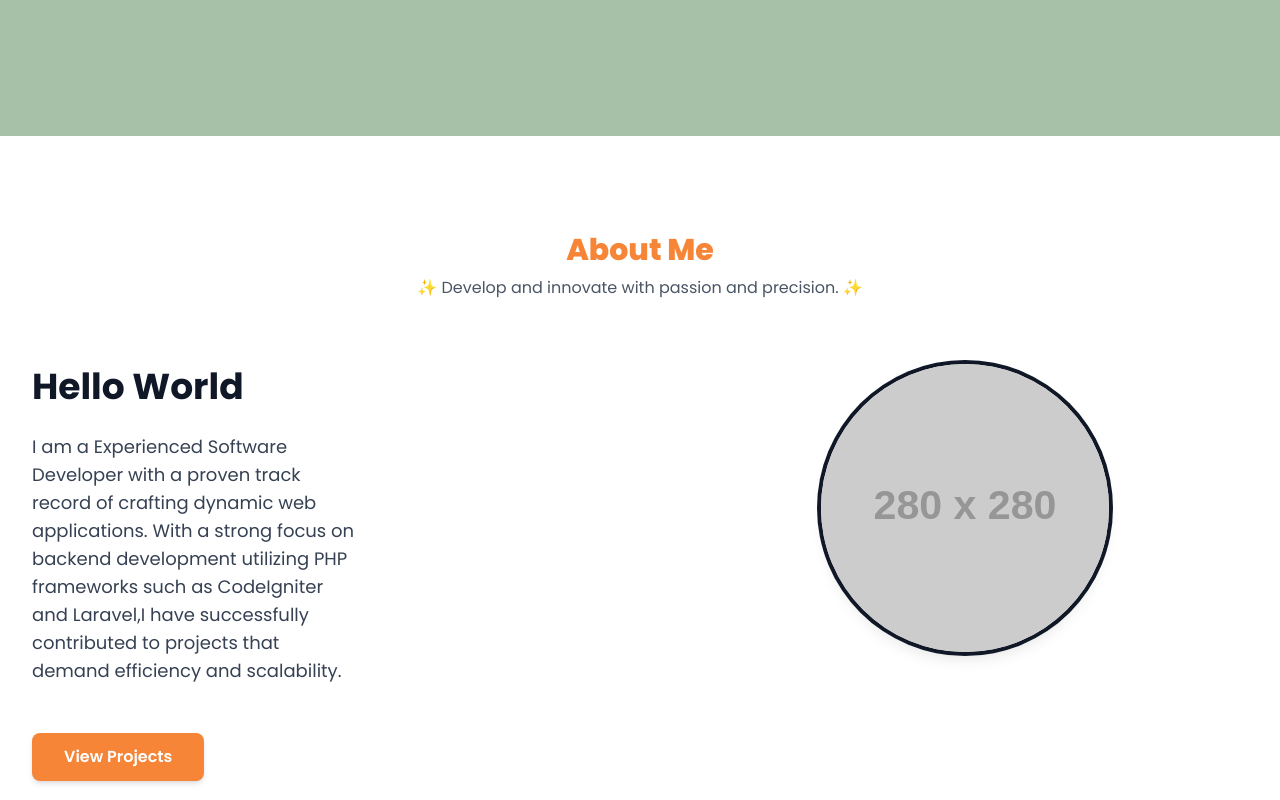
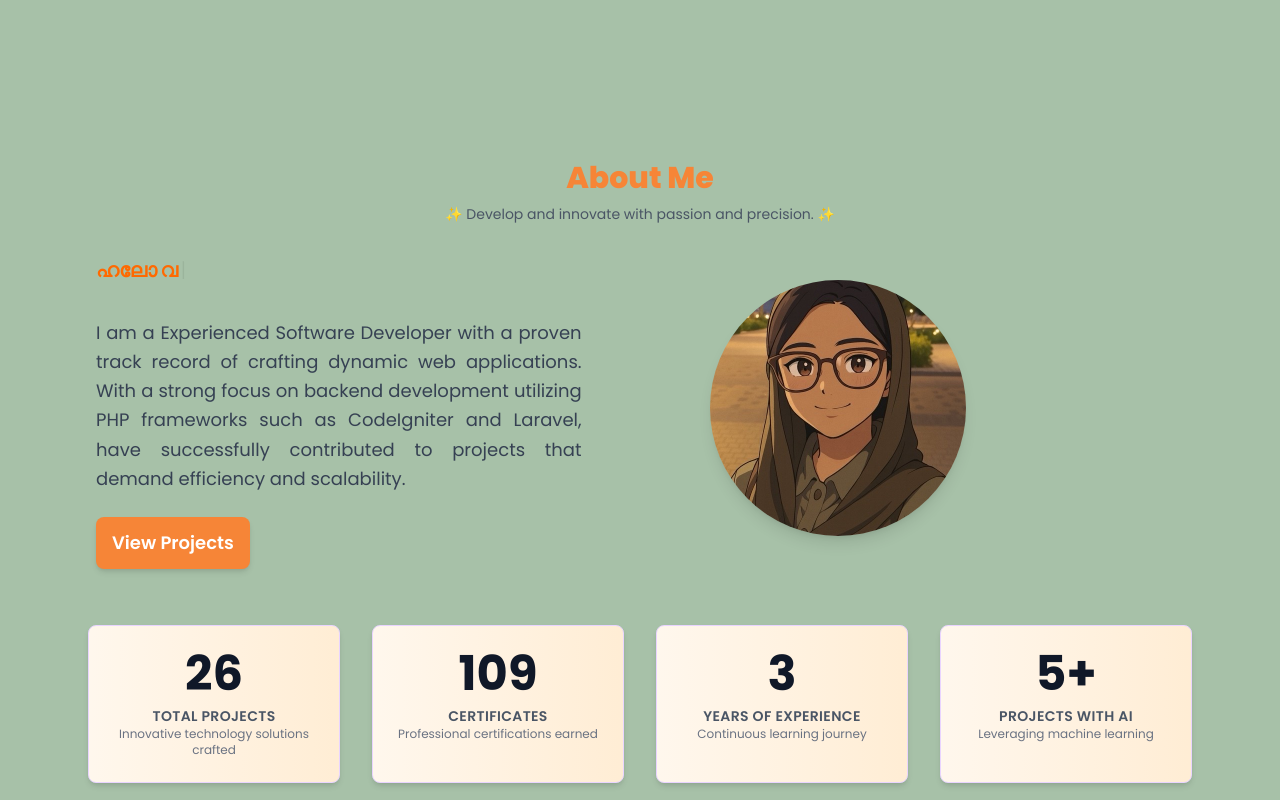
Before and after one commit to jasna18/vue-portfolio-new, a Vue app in the folder portfolio-new/: page / in a window 1280 px wide. Shown: the part 720-1520 px from the top of the page. Built offline with nearby package versions, Linux system fonts and the light colour scheme.

Commit message:
added about us section

```diff
--- a/portfolio-new/src/App.vue
+++ b/portfolio-new/src/App.vue
@@ -19,4 +19,16 @@ import PageHeader from './components/Page/PageHeader.vue';
 import PageFooter from './components/Page/PageFooter.vue';
 import Home from './components/Page/Home.vue';
 import AboutUs from './components/Page/AboutUs.vue';
+import { watch } from "vue";
+import { darkMode } from "./data/darkMode.js";
+
+// Watch darkMode globally
+watch(
+  darkMode,
+  (newVal) => {
+    const bgColor = newVal ? "#1F2937" : "#A7C1A8";
+    document.body.style.backgroundColor = bgColor;
+  },
+  { immediate: true }
+);
 </script>
--- a/portfolio-new/src/components/Page/AboutUs.vue
+++ b/portfolio-new/src/components/Page/AboutUs.vue
@@ -1,49 +1,59 @@
 <template>
-<section id="about" class="min-h-screen">
-    <div class="container mx-auto px-4 md:px-6 lg:px-8 w-full py-16 md:py-24 bg-white dark:bg-gray-900 text-gray-900 dark:text-gray-100">
+<section id="about" class="min-h-screen"
+>
+<!-- all manin wrapper  -->
+<div class="container  px-2 lg:px-8 w-full py-4 md:py-6 dark:bg-gray-900 text-gray-900 dark:text-gray-100">
 
-      <div class="text-center mb-16">
+      <div class="text-center mb-4">
         <h2 class="text-xl md:text-3xl font-extrabold text-[#F68537] mb-2">
           About Me
         </h2>
-        <p class="text-md lg:text-md md:text-md text-gray-600 dark:text-gray-300">
+        <p class="text-sm lg:text-md md:text-md text-gray-600 dark:text-gray-300">
           <span class="font-medium">✨</span> Develop and innovate with passion and precision.<span class="font-medium"> ✨</span>
         </p>
       </div>
+     <!-- content wrapper photo div,animation div-text div,project heading  -->
+    <div class="w-full flex flex-col lg:flex-row md:items-start gap-12 lg:gap-16 px-10 mt-2 ">
+       <!-- photo -->
+        <div class="px-4 lg:px-10 md:w-1/2 lg:w-1/2 flex flex-col justify-center
+        lg:justify-end sm:order-1 mt-4 lg:mt-10">
+          <img
+        :src="anime"
+         alt="Jasna Profile"
+            class="rounded-full shadow-lg  object-cover w-54 h-54 md:w-72 md:h-84 lg:w-64 lg:h-64"
+          >
+        </div>
+        <!-- animated heading,text -->
+       <div class="md:w-1/2 lg:space-y-2  lg:w-1/2 mt-4 lg:mt-4">
+          <h3 class="text-sm  leading-tight text-center lg:text-start lg:mb-4 px-2 lg:px-6">
+            <AnimateHeading :headings="['Hello World', 'ഹലോ വേൾഡ്']" fontWeight="1000" class="text-orange-500"/>
 
-      <div class="flex flex-col md:flex-row items-center md:items-start gap-12 lg:gap-16 mb-20 ">
-
-        <div class="w-full md:w-2/3 space-y-6 lg:pr-12  lg:w-1/2  md:order-2 lg:order-1">
-          <h3 class="text-3xl md:text-4xl font-bold leading-tight text-center lg:text-left">
-            Hello World<br class="md:hidden lg:block "/>
+            <br class="md:hidden lg:block "/>
           </h3>
-          <p class="text-base lg:text-lg text-gray-700 dark:text-gray-300 md:w-2/3 lg:pr-12 text-center lg:text-left">
+          <div class="text-sm lg:text-lg px-2 lg:px-6
+          ">
+          <p class="text-justify text-gray-700 dark:text-gray-300  leading-relaxed wrap-break-word">
             I am a Experienced Software Developer with a
             proven track record of crafting dynamic web
             applications. With a strong focus on backend
             development utilizing PHP frameworks such as
-            CodeIgniter and Laravel,I have successfully
+            CodeIgniter and Laravel,
+             have successfully
              contributed to projects that demand efficiency
              and scalability.
             </p>
-          <a
-            href="#projects"
-            class="inline-block mt-6 px-8 py-3 bg-[#F68537]  text-white font-semibold rounded-lg shadow-md hover:bg-[#F68537]  transition duration-300"
-          >
+          <a href="#projects"
+            class="w-full lg:w-auto lg:inline-flex flex flex-col mt-6 px-4 py-3 bg-[#F68537]
+            text-white text-center lg:text-start  font-semibold rounded-lg
+            shadow-md hover:bg-[#F68537] transition duration-300 mb-2 max-w-xs">
             View Projects
           </a>
           </div>
 
-        <div class="w-full md:w-1/3 lg:1/2 justify-center flex  md:justify-end md:order-1 lg:order-2 ">
-          <img
-            src="https://via.placeholder.com/280x280/8B5CF6/FFFFFF?text=Jason"
-            alt="Jason Emmanuel Profile"
-            class="rounded-full shadow-lg ring-4 ring-[#F68537]-300  object-cover w-64 h-64 md:w-72 md:h-72"
-          >
         </div>
       </div>
-
-      <div class="grid grid-cols-1 sm:grid-cols-2 lg:grid-cols-4 gap-8 mb-20">
+<!-- card wrapper -->
+      <div class="grid grid-cols-1 sm:grid-cols-2 lg:grid-cols-4 gap-8 mb-10 px-6 sm:px-10 lg:px-14 mt-12">
           <AboutComponent
             count="26"
             title="Total Projects"
@@ -64,7 +74,7 @@
       </div>
 
       <hr class="border-t-2 border-gray-200 dark:border-gray-700 mb-16 max-w-2xl mx-auto" />
-
+<!-- education wrapper  -->
       <div class="text-center">
         <h2 class="text-md md:text-2xl font-bold mb-2">
           Education
@@ -77,6 +87,8 @@
 
 <script setup>
 import AboutComponent from '../composobles/AboutComponent.vue';
+import anime from '../../assets/anime.jpeg';
+import AnimateHeading from '../composobles/AnimateHeading.vue';
 </script>
 
 <style scoped>
--- a/portfolio-new/src/components/Page/Home.vue
+++ b/portfolio-new/src/components/Page/Home.vue
@@ -2,7 +2,6 @@
   <section
     id="home"
     :style="{
-      // backgroundColor: darkMode ? '#1F2937' : '#A7C1A8',
       color: darkMode ? 'white' : 'black'
     }"
     class="w-full relative min-h-screen flex flex-col items-center
@@ -34,8 +33,8 @@ mx-auto px-4  gap-2 xl:gap-20 2xl:gap-32
         Full Stack Developer
         <!-- <AnimatedHeading /> -->
       </div>
-       <div class="text-lg md:text-xl font-semibold text-gray-700 dark:text-gray-300 md:ml-2 mb-6 md:mt-0">
-        <AnimatedHeading />
+       <div class="text-lg md:text-xl text-gray-700 dark:text-gray-300 md:ml-2 mb-6 md:mt-0">
+        <AnimatedHeading fontWeight="400"/>
       </div>
       <!-- text section box -->
   <div
@@ -47,7 +46,7 @@ mx-auto px-4  gap-2 xl:gap-20 2xl:gap-32
         ]"
       >
         <h4 class="text-md md:text-2xl mb-4 sm:hidden md:text-left">Hi, I'm Jasna 👩‍💻</h4>
-        <p class="text-md sm:text-sm mt-3 mb-0  md:text-md lg:text-lg leading-relaxed wrap-break-word">
+        <p class="text-justify text-md sm:text-sm mt-3 mb-0  md:text-md lg:text-lg leading-relaxed wrap-break-word">
           "Developing intelligent, responsive, and
           reliable applications by blending design,
           logic, and hands-on coding expertise"
@@ -159,12 +158,12 @@ const sections = document.querySelectorAll("section");
 // }, 500);
 });
 // Use watch to apply the background color to the entire body
-watch(darkMode, (newVal) => {
-  const bgColor = newVal ? '#1F2937' : '#A7C1A8';
+//  watch(darkMode, (newVal) => {
+// const bgColor = newVal ? '#1F2937' : '#A7C1A8';
 
-  // Update global body style
-  document.body.style.backgroundColor = bgColor;
-}, { immediate: true }); // Runs immediately on component mount
+//  Update global body style
+//document.body.style.backgroundColor = bgColor;
+ //}, { immediate: true }); // Runs immediately on component mount
 </script>
 
 <style>
--- a/portfolio-new/src/components/composobles/AnimateHeading.vue
+++ b/portfolio-new/src/components/composobles/AnimateHeading.vue
@@ -1,19 +1,37 @@
 <template>
-  <h1 class="text-lg md:text-lg lg:text-xl font-normal md:mt-4 mb-2 ">
+  <h1 class="text-lg md:text-lg lg:text-xl"
+  :style="{
+      fontWeight: fontWeight }">
     {{ displayedText }}<span class="cursor">|</span>
+
   </h1>
 </template>
 
 <script setup>
 import { ref, onMounted } from 'vue';
-
 // Define the headings to rotate through
-const headings = [
-  "Laravel Developer",
-  "Python Developer",
-  "Full Stack Developer",
-];
-
+// const headings = [
+//   "Laravel Developer",
+//   "Python Developer",
+//   "Full Stack Developer",
+// ];
+const props = defineProps({
+  headings: {
+    type: Array,
+    default: () => [
+      "Laravel Developer",
+      "Python Developer",
+      "Full Stack Developer",
+    ],
+  },
+  fontWeight: {
+    type: String,
+    default: "400"   // or any default font
+  }
+  // typeSpeed: { type: Number, default: 100 },
+  // deleteSpeed: { type: Number, default: 50 },
+  // pauseTime: { type: Number, default: 1500 },
+});
 const currentHeadingIndex = ref(0);
 const displayedText = ref('');
 const isTyping = ref(true); // true for typing, false for deleting
@@ -24,7 +42,7 @@ const pauseTime = 1500;     // Pause time after typing/deleting
 
 // --- Core Animation Logic ---
 const animateText = () => {
-  const currentFullText = headings[currentHeadingIndex.value];
+  const currentFullText = props.headings[currentHeadingIndex.value];
 
   if (isTyping.value) {
     // Typing phase
@@ -46,7 +64,7 @@ const animateText = () => {
     } else {
       // Finished deleting, now switch to next heading and start typing again
       isTyping.value = true;
-      currentHeadingIndex.value = (currentHeadingIndex.value + 1) % headings.length;
+      currentHeadingIndex.value = (currentHeadingIndex.value + 1) % props.headings.length;
       setTimeout(animateText, typeSpeed); // Start typing next heading
     }
   }
```
Also changed, not shown: portfolio-new/src/assets/anime.jpeg (added). Lines whose indentation alone changed are shown as unchanged.
